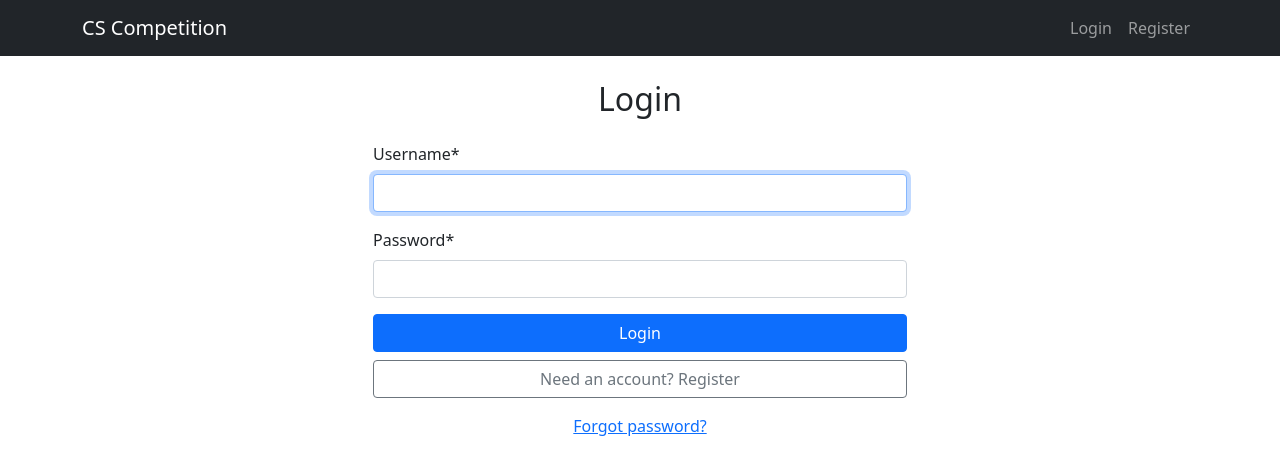
After one commit to shariaty-ca/escape-code-competition-platform, a Django app: page /login/ in a window 1280 px wide. The commit adds this page. Shown: the top 475 px of the page. Run offline with Django 5.2, Linux system fonts and the light colour scheme; some libraries are stand-ins or nearby versions.

Commit message:
updated buttons

```diff
--- a/competition_site/settings.py
+++ b/competition_site/settings.py
@@ -125,3 +125,6 @@ STATIC_URL = 'static/'
 DEFAULT_AUTO_FIELD = 'django.db.models.BigAutoField'
 
 CRISPY_TEMPLATE_PACK = 'bootstrap4'
+
+LOGIN_REDIRECT_URL = 'home'
+LOGOUT_REDIRECT_URL = 'home'
--- a/competition_site/urls.py
+++ b/competition_site/urls.py
@@ -31,5 +31,6 @@ urlpatterns = [
     path('register/', views.user_register, name='register'),
     path('login/', auth_views.LoginView.as_view(template_name='registration/login.html'), name='login'),
     path('logout/', auth_views.LogoutView.as_view(), name='logout'),
+    path('password_reset/', auth_views.PasswordResetView.as_view(), name='password_reset'),
     path('competition/<int:pk>/', views.competition_detail, name='competition_detail'),
 ]
--- a/registration/templates/registration/base.html
+++ b/registration/templates/registration/base.html
@@ -11,8 +11,12 @@
             <div class="navbar-nav">
                 {% if user.is_authenticated %}
                     <span class="nav-item nav-link">Hello, {{ user.username }}</span>
-                    <a class="nav-item nav-link" href="{% url 'logout' %}">Logout</a>
-                {% else %}
+                    <form action="{% url 'logout' %}" method="post" class="d-inline">
+                        {% csrf_token %}
+                        <button type="submit" class="nav-link btn btn-link" style="display: inline;">
+                            Logout
+                        </button>
+                    </form>               {% else %}
                     <a class="nav-item nav-link" href="{% url 'login' %}">Login</a>
                     <a class="nav-item nav-link" href="{% url 'register' %}">Register</a>
                 {% endif %}
--- /dev/null
+++ b/registration/templates/registration/login.html
@@ -0,0 +1,33 @@
+{% extends 'registration/base.html' %}
+{% load crispy_forms_tags %}
+
+{% block content %}
+<div class="container">
+    <div class="row justify-content-center">
+        <div class="col-md-6">
+            <h2 class="text-center mb-4">Login</h2>
+
+            {% if form.errors %}
+                <div class="alert alert-danger">
+                    Your username and password didn't match. Please try again.
+                </div>
+            {% endif %}
+
+            <form method="post" class="needs-validation" novalidate>
+                {% csrf_token %}
+                {{ form|crispy }}
+                <div class="d-grid gap-2 mt-3">
+                    <button type="submit" class="btn btn-primary">Login</button>
+                    <a href="{% url 'register' %}" class="btn btn-outline-secondary">
+                        Need an account? Register
+                    </a>
+                </div>
+            </form>
+
+            <div class="text-center mt-3">
+                <a href="{% url 'password_reset' %}">Forgot password?</a>
+            </div>
+        </div>
+    </div>
+</div>
+{% endblock %}
```
